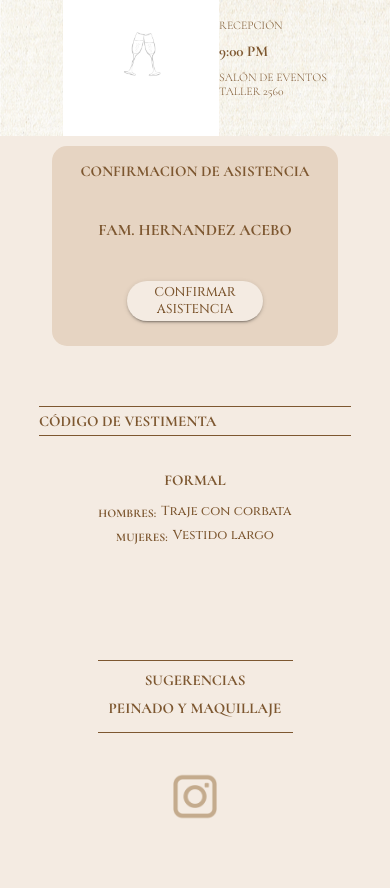
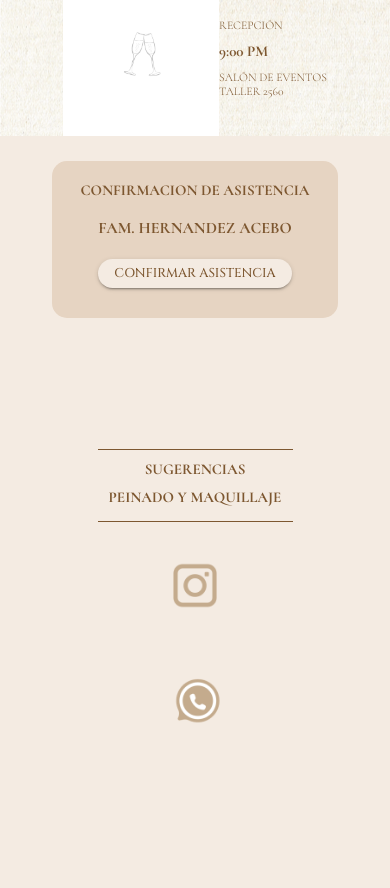
Before and after one commit to Duotech-Design/invitaciones, a React (Create React App) app: page /inicio in a window 390 px wide. Shown: the part 2700-3588 px from the top of the page. Built offline with nearby package versions, Linux system fonts and the light colour scheme; a web font is replaced by a local one.

Commit message:
update 0

```diff
--- a/src/components/Confirmacion/Confirmacion.js
+++ b/src/components/Confirmacion/Confirmacion.js
@@ -1,172 +1,77 @@
-//import React from 'react';
+// import React from 'react';
 import { Container, Button, Box, Typography } from "@mui/material";
 
 const styles = {
-  button : {
-    //color: "D9D9D9",
-    width: `clamp(7rem, 8.5rem, 13rem)`,
-    height: `clamp(1.8rem, 2.5rem, 3.5rem)`,
-    borderRadius: "40px",
-    backgroundColor: "#F4EBE2",
-    textAlign: "center",
-    fontFamily: "Cinzel",
-    fontSize:`clamp(12px, 0.8rem, 0.9rem)`,
-    fontStyle: "normal",
-    fontWeight: "400px",
-    lineHeight: "normal",
-    marginBottom:"10px",
-    color: "#7D5730",
-  },
-box2:{
-  height: "400px",
-  width: "100%",
-  backgroundColor: "#D9D9D9",
-  paddingLeft: "0px",
-  paddingRight: "0px",
-}}
-const Confirmacion = () => {
-  return (
-    <Container
-      sx={{
+  container: {
     height: "auto",
-        width: "100%",
+    width: "auto",
     display: "flex",
     flexDirection: "column",
     justifyContent: "center", // Para centrar verticalmente
     alignItems: "center",
-        color: "white",
-        marginTop: "0",
     marginBottom: "15px",
-        gap: "10px",
-      }}
-    >
-      <Box
-        sx={{
+    marginTop: "15px",
+  },
+  box: {
     background: "#E6D4C2",
-          height: "200px",
+    height: "auto",
     width: "80%",
-          //display: "flex",
     flexDirection: "column",
     alignItems: "center",
     color: "white",
     marginTop: "10px",
     marginBottom: "20px",
-
     borderTopLeftRadius: "15px",
     borderTopRightRadius: "15px",
     borderBottomLeftRadius: "15px",
     borderBottomRightRadius: "15px",
-        }}
-      >
-        <Box
-          sx={{
+  },
+  boxContent: {
     display: "flex",
     flexDirection: "column",
     justifyContent: "space-around",
     height: "100%",
-            gap: "10px",
-            //alignItems: "center",
-          }}
-        >
-          <Typography variant="horaP" sx={{ textAlign: "center" }}>
+    gap: "20px",
+    padding:"20px"
+  },
+  typographyHoraP: {
+    textAlign: "center",
+  },
+  typographyH2: {
+    textAlign: "center",
+  },
+  button: {
+    width: "auto",
+    height: "auto",
+    borderRadius: "50px",
+    backgroundColor: "#F4EBE2",
+    textAlign: "center",
+    fontFamily: "Cinzel",
+    fontSize: `clamp(12px, 0.8rem, 0.9rem)`,
+    fontStyle: "normal",
+    fontWeight: "500",
+    lineHeight: "normal",
+    marginBottom: "10px",
+    color: "#7D5730",
+  },
+};
+
+const Confirmacion = () => {
+  return (
+    <Container sx={styles.container}>
+      <Box sx={styles.box}>
+        <Box sx={styles.boxContent}>
+          <Typography variant="horaP" sx={styles.typographyHoraP}>
             CONFIRMACION DE ASISTENCIA
           </Typography>
-
-          <Typography variant="h2" sx={{ textAlign: "center" }}>
+          <Typography variant="h2" sx={styles.typographyH2}>
             FAM. HERNANDEZ ACEBO
           </Typography>
           <Box sx={{ textAlign: "center" }}>
-            <Button
-              variant="contained"
-              sx={{ ...styles.button, textAlign: "center" }}
-            >
+            <Button variant="contained" sx={styles.button}>
               Confirmar Asistencia
             </Button>
           </Box>
-        </Box>
-      </Box>
-      <Box>
-        <Box
-          sx={{
-            display: "flex",
-            justifyContent: "center",
-            marginTop: "30px",
-            marginBottom: "5px",
-
-          }}
-        >
-          <div
-            style={{ borderBottom: "0.3px solid #7D5730", width: "80vw" }}
-          ></div>
-        </Box>
-        <Typography variant="horaP" sx={{ textAlign: "center" }}>
-          CÓDIGO DE VESTIMENTA
-        </Typography>
-        <div
-          style={{
-            borderBottom: "0.3px solid #7D5730",
-            width: "80vw",
-            marginTop: "5px",
-          }}
-        ></div>
-        <Box
-          sx={{
-            display: "flex",
-            justifyContent: "center",
-            marginTop: "30px",
-            marginBottom: "5px",
-            flexDirection: "column",
-          }}
-        >
-          <Typography
-            variant="horaP"
-            sx={{ textAlign: "center", marginTop: "5px" }}
-          >
-            FORMAL
-          </Typography>
-          <div
-            style={{
-              width: "100%",
-              marginTop: "15px",
-              display: "flex",
-              alignItems: "flex-end",
-              justifyContent: "center",
-            }}
-          >
-            <Typography variant="h8" sx={{ textAlign: "center" }}>
-              HOMBRES:
-            </Typography>
-
-            <Typography
-              variant="h3"
-              sx={{ textAlign: "center", marginLeft: "5px" }}
-            >
-              Traje con corbata
-            </Typography>
-          </div>
-          <div
-            style={{
-              width: "100%",
-              marginTop: "5px",
-              display: "flex",
-              alignItems: "flex-end",
-              justifyContent: "center",
-            }}
-          >
-            <Typography
-              variant="h8"
-              sx={{ textAlign: "center", marginTop: "5px" }}
-            >
-              MUJERES:
-            </Typography>
-
-            <Typography
-              variant="h3"
-              sx={{ textAlign: "center", marginLeft: "5px" }}
-            >
-              Vestido largo
-            </Typography>
-          </div>
         </Box>
       </Box>
     </Container>
--- /dev/null
+++ b/src/components/Confirmacion/Vestimenta.js
@@ -0,0 +1,109 @@
+//import React from 'react';
+import { Container, Box, Typography } from "@mui/material";
+
+
+const Vestimenta = () => {
+  return (
+    <Container
+      sx={{
+        height: "auto",
+        width: "auto",
+        display: "flex",
+        flexDirection: "column",
+        justifyContent: "center", // Para centrar verticalmente
+        alignItems: "center",
+        color: "white",
+        marginTop: "0",
+        marginBottom: "15px",
+        gap: "10px",
+      }}
+    >
+      <Box>
+        <Box
+          sx={{
+            display: "flex",
+            justifyContent: "center",
+            marginTop: "30px",
+            marginBottom: "5px",
+
+          }}
+        >
+          <div
+            style={{ borderBottom: "0.3px solid #7D5730", width: "50vw" }}
+          ></div>
+        </Box>
+        <Typography variant="horaP" sx={{ textAlign: "center" }}>
+          CÓDIGO DE VESTIMENTA
+        </Typography>
+        <div
+          style={{
+            borderBottom: "0.3px solid #7D5730",
+            width: "50vw",
+            marginTop: "5px",
+          }}
+        ></div>
+        <Box
+          sx={{
+            display: "flex",
+            justifyContent: "center",
+            marginTop: "30px",
+            marginBottom: "5px",
+            flexDirection: "column",
+          }}
+        >
+          <Typography
+            variant="horaP"
+            sx={{ textAlign: "center", marginTop: "5px" }}
+          >
+            FORMAL
+          </Typography>
+          <div
+            style={{
+              width: "100%",
+              marginTop: "15px",
+              display: "flex",
+              alignItems: "flex-end",
+              justifyContent: "center",
+            }}
+          >
+            <Typography variant="h8" sx={{ textAlign: "center" }}>
+              HOMBRES:
+            </Typography>
+
+            <Typography
+              variant="h3"
+              sx={{ textAlign: "center", marginLeft: "5px" }}
+            >
+              Traje con corbata
+            </Typography>
+          </div>
+          <div
+            style={{
+              width: "100%",
+              marginTop: "5px",
+              display: "flex",
+              alignItems: "flex-end",
+              justifyContent: "center",
+            }}
+          >
+            <Typography
+              variant="h8"
+              sx={{ textAlign: "center", marginTop: "5px" }}
+            >
+              MUJERES:
+            </Typography>
+
+            <Typography
+              variant="h3"
+              sx={{ textAlign: "center", marginLeft: "5px" }}
+            >
+              Vestido largo
+            </Typography>
+          </div>
+        </Box>
+      </Box>
+    </Container>
+  );
+};
+
+export default Vestimenta;
--- a/src/components/invitacion/WeddingInvitation.js
+++ b/src/components/invitacion/WeddingInvitation.js
@@ -13,6 +13,7 @@ import NewNavbar from "../Navbar/NewNavbar";
 import { weddingInvitationStyles } from "./styles"; // Importa los estilos
 import Ceremonia from "../Itinerario/Ceremonia.js";
 import Recepcion from "../Itinerario/Recepcion.js";
+import Vestimenta from "../Confirmacion/Vestimenta.js";
 
 const WeddingInvitation = () => {
   return (
@@ -24,6 +25,7 @@ const WeddingInvitation = () => {
       <Recepcion />
       <Itinerario />
       <Confirmacion />
+      <Vestimenta/>
       <Sugerencias />
       <MesaDeRegalos />
       {/*<Galeria />*/}
```
Lines whose indentation alone changed are shown as unchanged.
